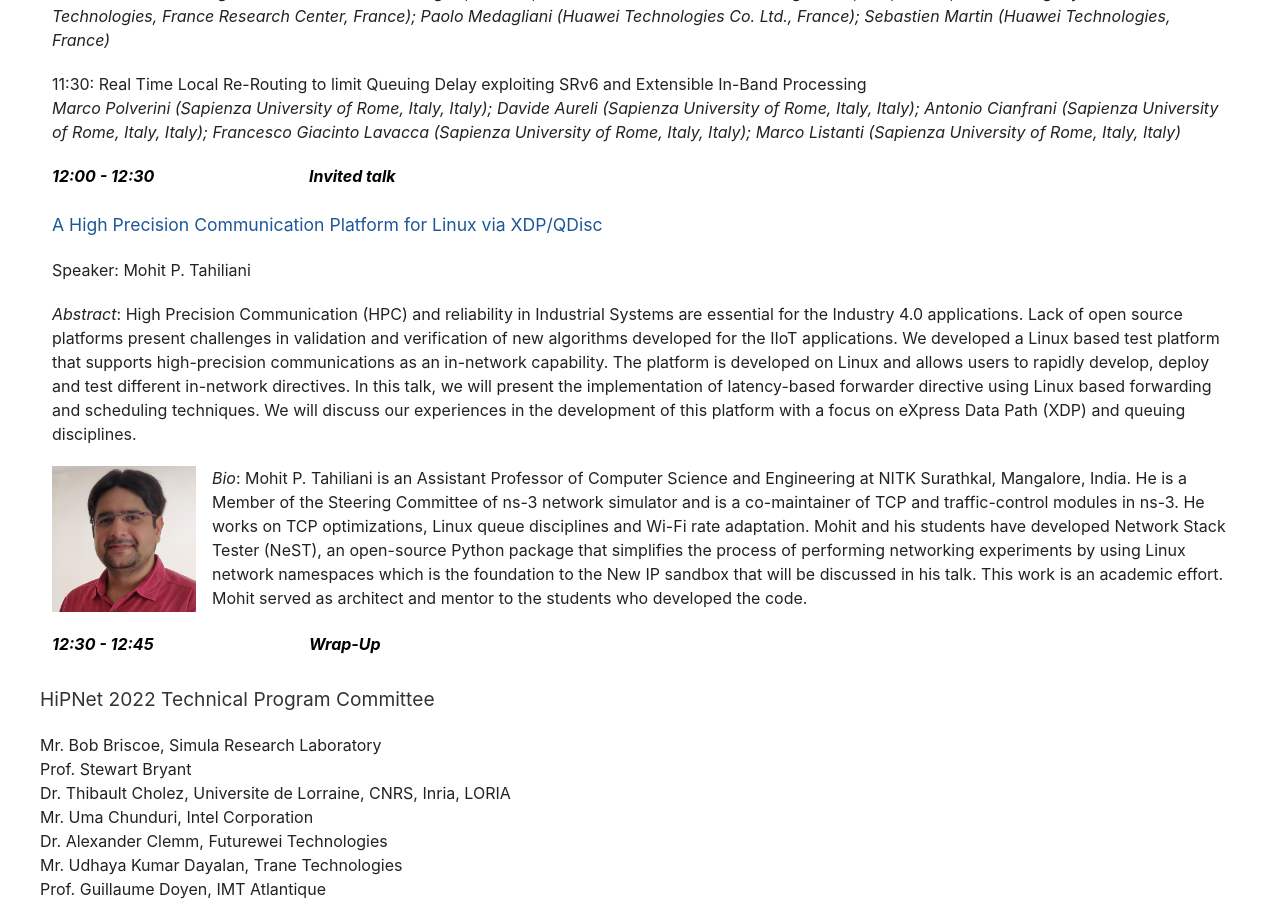
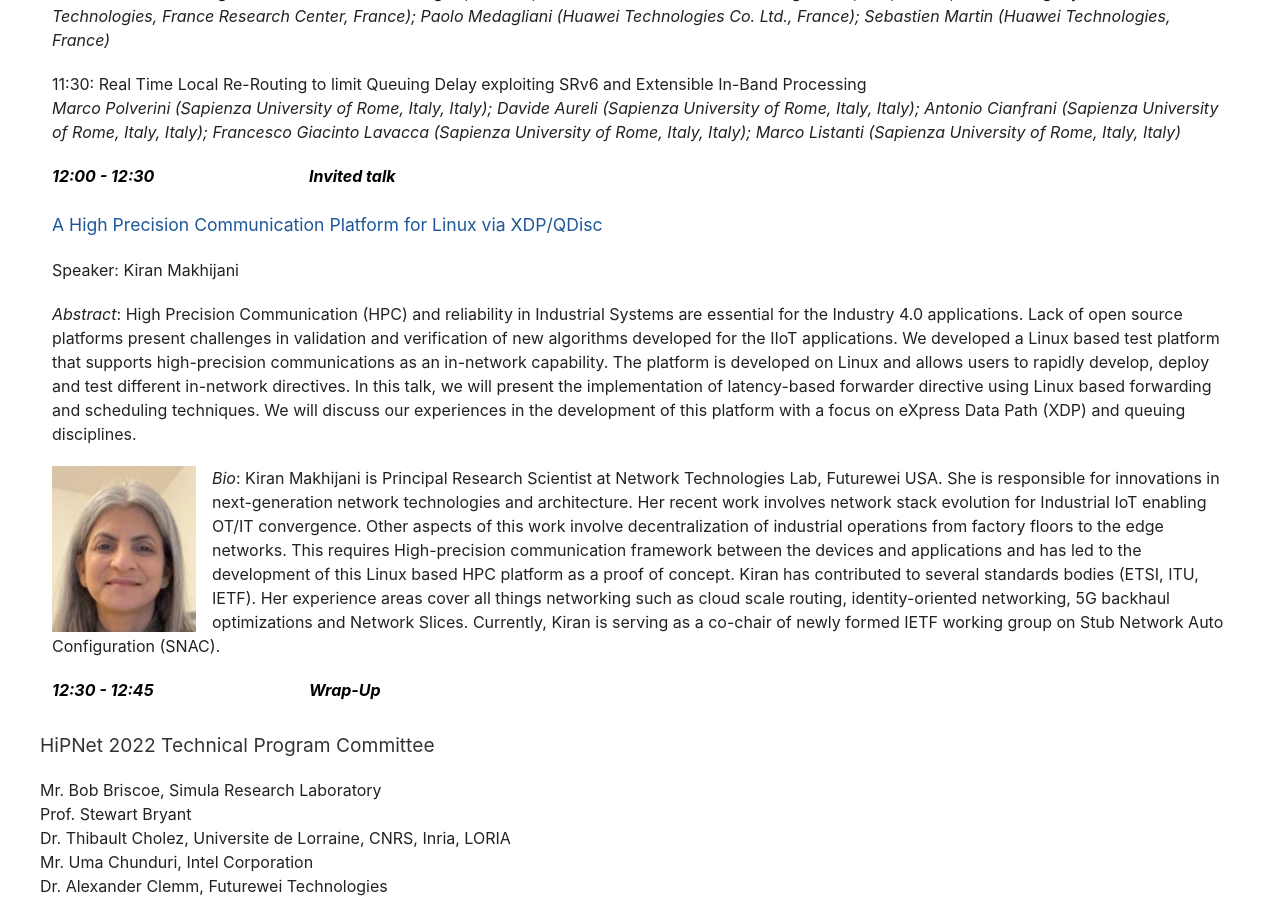
Before and after one commit to stuartclayman/cnsm_2022_website, a Jekyll site: the page built from workshop_HiPNet.html, in a window 1280 px wide and 900 px high, scrolled down 3181 px. Built offline with Jekyll 4.4.1, drawn with Linux system fonts in a browser that asks for light colours; nearby versions of some CDN libraries.

Commit message:
Workshop amendment

```diff
--- a/workshop_HiPNet.html
+++ b/workshop_HiPNet.html
@@ -186,7 +186,7 @@ Topics of Interest to the workshop include but are not limited to the following:
     <td colspan="2">
       <h4 class="cn-blue"> A High Precision Communication Platform for Linux via XDP/QDisc</h4>
 
-      <p>Speaker: Mohit P. Tahiliani</p>
+      <p>Speaker: Kiran Makhijani</p>
 
       <p><i>Abstract</i>: High Precision Communication (HPC) and reliability in Industrial
 Systems are essential for the Industry 4.0 applications. Lack of open
@@ -202,8 +202,8 @@ development of this platform with a focus on eXpress Data Path (XDP)
 and queuing disciplines.</p>
 
       <p>
- <img align="left" width="160" height="200" src="images/Mohit-P-Tahiliani.jpg" style="padding-right: 16px" />
-<i>Bio</i>: Mohit P. Tahiliani is an Assistant Professor of Computer Science and Engineering at NITK Surathkal, Mangalore, India. He is a Member of the Steering Committee of ns-3 network simulator and is a co-maintainer of TCP and traffic-control modules in ns-3. He works on TCP optimizations, Linux queue disciplines and Wi-Fi rate adaptation. Mohit and his students have developed Network Stack Tester (NeST), an open-source Python package that simplifies the process of performing networking experiments by using Linux network namespaces which is the foundation to the New IP sandbox that will be discussed in his talk. This work is an academic effort. Mohit served as architect and mentor to the students who developed the code.  </p>
+ <img align="left" width="160" height="200" src="images/KiranM.jpg" style="padding-right: 16px" />
+<i>Bio</i>: Kiran Makhijani is Principal Research Scientist at Network Technologies Lab, Futurewei USA. She is responsible for innovations in next-generation network technologies and architecture. Her recent work involves network stack evolution for Industrial IoT enabling OT/IT convergence. Other aspects of this work involve decentralization of industrial operations from factory floors to the edge networks. This requires High-precision communication framework between the devices and applications and has led to the development of this Linux based HPC platform as a proof of concept. Kiran has contributed to several standards bodies (ETSI, ITU, IETF). Her experience areas cover all things networking such as cloud scale routing, identity-oriented networking, 5G backhaul optimizations and Network Slices. Currently, Kiran is serving as a co-chair of newly formed IETF working group on Stub Network Auto Configuration (SNAC). </p>
     </td>
   </tr>
 
```
Also changed, not shown: images/KiranM.jpg (added).
